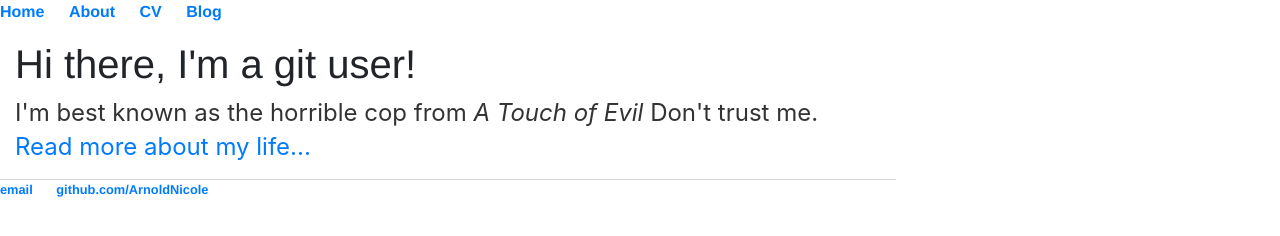
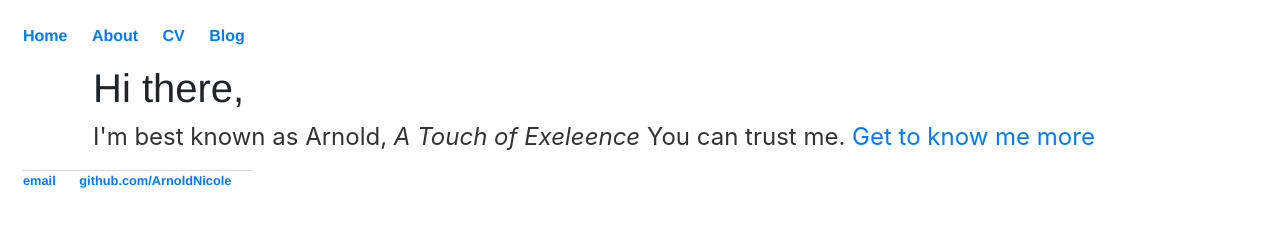
Before and after one commit to ArnoldNicole/ArnoldNicole.github.io, a plain HTML site: page index.html in a window 1280 px wide. Drawn offline with nearby package versions, Linux system fonts and the light colour scheme.

Commit message:
Update index.html

```diff
--- a/index.html
+++ b/index.html
@@ -6,7 +6,7 @@
 		<link rel="stylesheet" type="text/css" href="/css/main.css">
 		<link href="https://stackpath.bootstrapcdn.com/bootstrap/4.4.1/css/bootstrap.min.css" rel="stylesheet" integrity="sha384-Vkoo8x4CGsO3+Hhxv8T/Q5PaXtkKtu6ug5TOeNV6gBiFeWPGFN9MuhOf23Q9Ifjh" crossorigin="anonymous">
 	</head>
-	<body>
+	<body class="container-fluid row m-2 py-3">
 		<nav>
     		<ul>
         		<li><a href="/">Home</a></li>
@@ -17,8 +17,8 @@
 		</nav>
 		<div class="container">
     		<div class="blurb">
-        		<h1>Hi there, I'm a git user!</h1>
-				<p>I'm best known as the horrible cop from <em>A Touch of Evil</em> Don't trust me. <a href="/about">Read more about my life...</a></p>
+        		<h1>Hi there, </h1>
+				<p>I'm best known as Arnold, <em>A Touch of Exeleence</em> You can trust me. <a href="/about">Get to know me more</a></p>
     		</div><!-- /.blurb -->
 		</div><!-- /.container -->
 		<footer>
```
